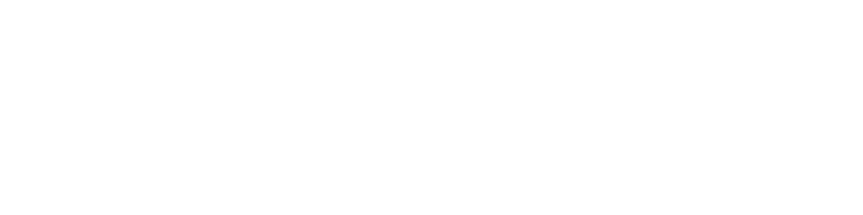
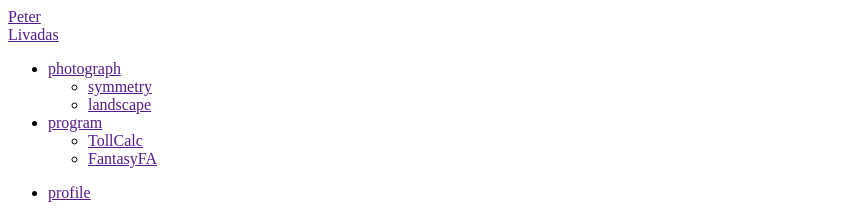
Before and after one commit to pjlvadas/github_pjlvadas_website, a plain HTML site: page index.html in a window 1280 px wide. Shown: the top 215 px of the page, without its empty margins (0-863 px from the left). Drawn offline with Linux system fonts and the light colour scheme.

Commit message:
initial index framework, no js

```diff
--- a/index.html
+++ b/index.html
@@ -6,5 +6,69 @@
 </head>
 <body>
 
+<!-- <div id="home_splash" style="display: none; opacity: 1;">
+	<div id="name">PETER<br>LIVADAS</div>
+</div> -->
+
+	<div id="wrapper" style="display: block;">
+
+		<div id="left_nav_column">
+		  <a href="" id="home">
+			<div id="my_name">Peter<br>Livadas</div>
+		  </a>
+
+		  <ul id="me_things">
+			<li>
+			  <a href="">photograph</a>
+			  <ul>
+			  	<li>
+			  	  <a href="">symmetry</a>
+			  	</li>
+			  	<li>
+			  	  <a href="">landscape</a>
+			  	</li>
+			  </ul>
+			</li>
+
+			<li>
+			  <a href="">program</a>
+			  <ul>
+			  	<li>
+			  	  <a href="">TollCalc</a>
+			  	</li>
+			  	<li>
+			  	  <a href="">FantasyFA</a>
+			  	</li>
+<!-- 			  	<li>
+			  	  <a href="">JustToDoIt</a>
+			  	</li> -->
+<!-- 			  	<li>
+			  	  <a href="">Data Visual</a>
+			  	</li> -->
+			  </ul>
+			</li>
+		  </ul>
+
+		  <ul id="me_profile">
+		    <li>
+		      <a href="">profile</a>
+		    </li>
+<!-- 			<li>
+			  <a href="">contact</a>
+			</li> -->
+		  </ul>
+	  	</div>
+
+	  	<div id="canvas_main">
+	  	  <img src="" alt="" width="800" height="644">
+	  	</div>
+
+	  	<div id="canvas_thumbs">
+<!-- 	  	  <a href="" id="thumb0">
+	  	  	<img src="">
+	  	  </a> -->
+	  	</div>
+
+	</div>
 </body>
 </html>
```
